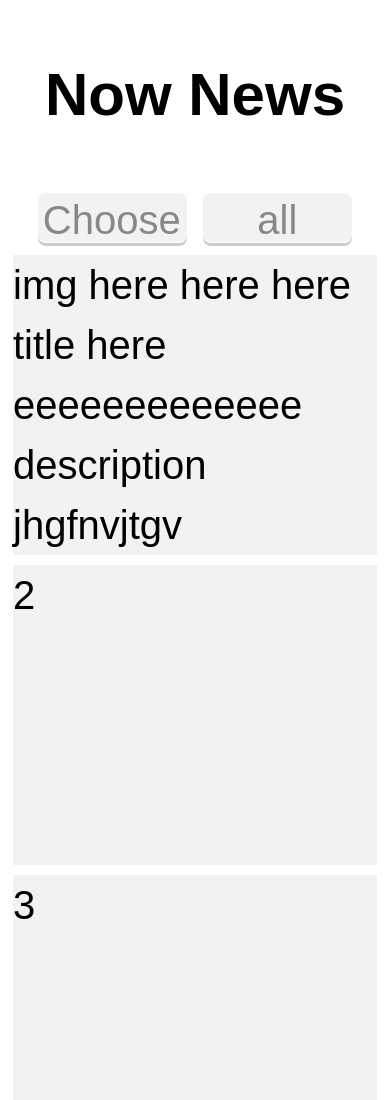
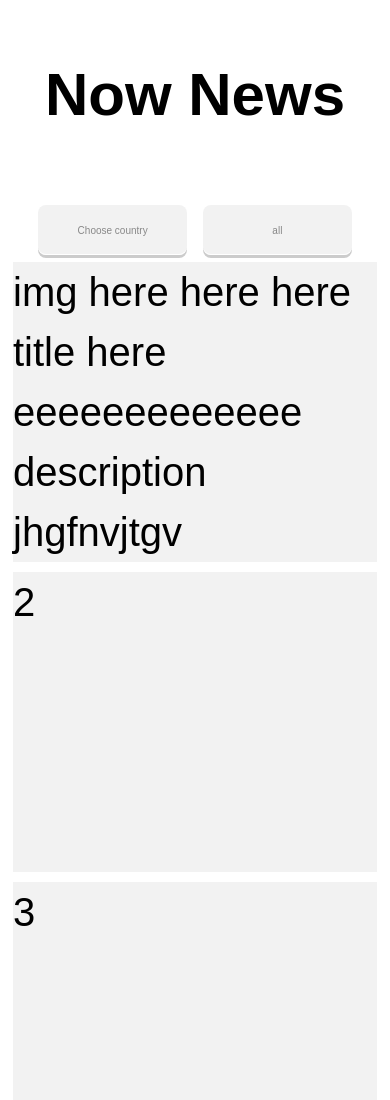
Before and after one commit to tawfiknasser/week5Project, a website: page public/index.html in a window 390 px wide. Shown: the top 1100 px of the page. Drawn offline with Linux system fonts and the light colour scheme.

Commit message:
#4 fixed style

```diff
--- a/public/style.css
+++ b/public/style.css
@@ -1,5 +1,5 @@
 /*=================================================*/
-/*================= mobile & All =================*/
+/*========================== All =================*/
 /*===============================================*/
 
 body {
@@ -63,15 +63,26 @@ height: 50px;
     align-self: center;
     align-content: center;
 }
-option {
+/*=================================================*/
+/*================= mobile & All =================*/
+/*===============================================*/
+@media  screen and (max-width: 601px) {
+select {
+  font-size: 10px;
+}
+}
+
+
+/*===============================================*/
+/*================= tablet ======================*/
+/*===============================================*/
+@media only screen and (min-width: 601px) {
 
 }
 
 /*===============================================*/
-/*================= tablet ======================*/
-/*===============================================*/
-
-
-/*===============================================*/
 /*================= desktop =====================*/
 /*===============================================*/
+@media only screen and (min-width: 990px) {
+
+}
```
